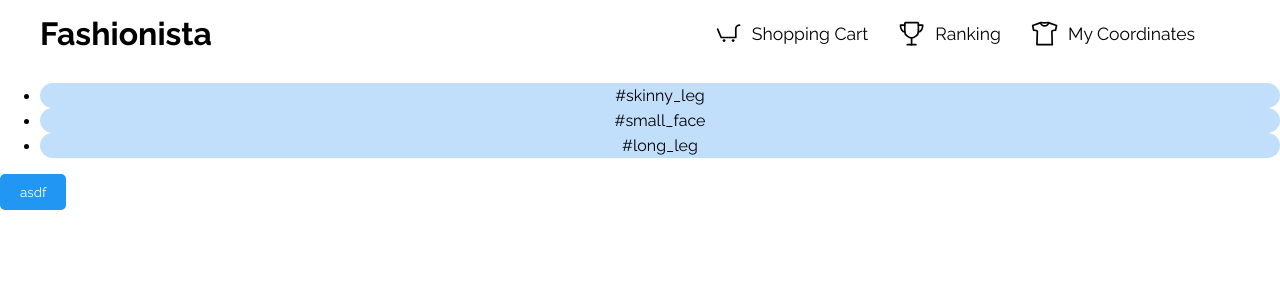
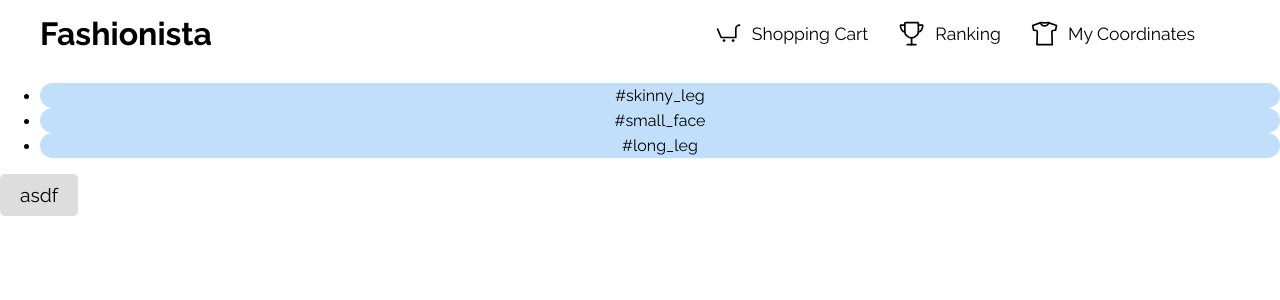
Before and after one commit to hci-fashionista/Fashionista, a Vue app: page / in a window 1280 px wide. Shown: the top 300 px of the page. Built offline with nearby package versions, Linux system fonts and the light colour scheme.

Commit message:
add: color props to Button Component
added color props to Button Component to choose color of button.
two options 'default' and 'primary' are available as of this update

```diff
--- a/app/components/AppButton.vue
+++ b/app/components/AppButton.vue
@@ -1,5 +1,5 @@
 <template>
-	<button @click="onClick">
+	<button @click="onClick" :class='color'>
 		<slot></slot>
 	</button>
 </template>
@@ -7,16 +7,29 @@
 <style scoped>
 	button {
 		cursor: pointer;
-		color: var(--grey-900);
+		color: var(--grey-100);
+		background: var(--grey-700);
 		font-family: 'Raleway', sans-serif;
-		background: var(--blue-400);
+		font-size: 1.2rem;
 		border: none;
 		border-radius: 5px;
 		padding: 10px 20px;
 		transition: all .4s ease;
 
 		&:hover {
-			background: #42a5f5;
+			background: #cccccc;
+		}
+
+		&:focus {
+			outline: 0;
+		}
+	}
+
+	button.primary {
+		color: var(--grey-900);
+		background: var(--blue-400);
+		&:hover {
+			background: var(--blue-500);
 		}
 	}
 </style>
@@ -27,6 +40,12 @@
 			onClick() {
 				this.$emit('click');
 			}
+		},
+		props: {
+			color: {
+				type: String,
+				default: 'default'
+			}
 		}
 	};
 </script>
```
